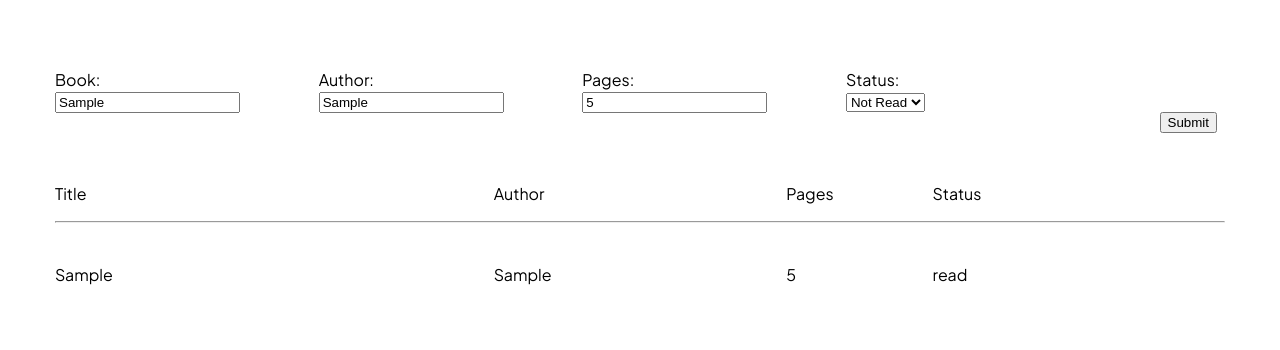
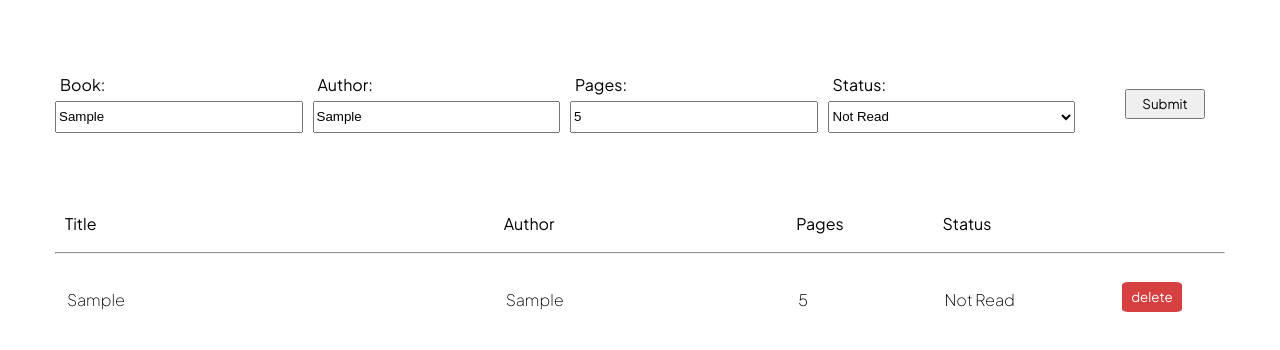
Before and after one commit to jesscz/library, a plain HTML site: page index.html in a window 1280 px wide. Both pictures are taken after typing "Sample", "Sample", "5" into the empty fields and a click on the button "Submit". Shown: the part 64-414 px from the top of the page. Drawn offline with Linux system fonts and the light colour scheme.

Commit message:
Fix counter for adding the most recent book, add delete button

```diff
--- a/index.html
+++ b/index.html
@@ -13,32 +13,31 @@
     <div id="form">
         <form action="" id="form-subs">
             <div class="user-sub">
-                <label for="book">Book:</label><br>
+                <label for="book">Book:</label>
                 <input type="text" id="book" name="book" required>
             </div>
             <div class="user-sub">
-                <label for="author">Author:</label><br>
+                <label for="author">Author:</label>
                 <input type="text" id="author" name="author" required>
             </div>
             <div class="user-sub">
-                <label for="pages">Pages:</label><br>
+                <label for="pages">Pages:</label>
                 <input type="number" min="1" step="1" id="pages" name="pages" required>
             </div>
             <div class="user-sub">
-                <label for="progress">Status:</label><br>
+                <label for="progress">Status:</label>
                 <select name="progress" id="progress">
-                    <option value="read">Not Read</option>
-                    <option value="not-read">Read</option>
+                    <option value="Not Read">Not Read</option>
+                    <option value="Read">Read</option>
                 </select>
             </div>
+
         </form>
-        <div>
-            <button id="submit-button">Submit</button>
-        </div>
+        <button id="submit-button">Submit</button>
     </div>
     <div id="display">
         <div id="title-grid">
-            <div class="title-grid">Title</div>
+            <div class="title-grid" id="title-id">Title</div>
             <div class="title-grid">Author</div>
             <div class="title-grid">Pages</div>
             <div class="title-grid">Status</div>
--- a/script.js
+++ b/script.js
@@ -3,6 +3,7 @@ const bookDisplay = document.getElementById("book-display");
 
 
 let myLibrary = [];
+
 
 function Book(title, author, pages, progress){
     this.title = title;
@@ -17,20 +18,21 @@ function addBookToLibrary(){
     author = document.getElementById("author").value;
     pages = document.getElementById("pages").value;
     progress = document.getElementById("progress").value;
+    if ((title != "") && (author != "") && (pages != "")){ //if values are not empty add book as new book
         const newBook = new Book(title, author, pages, progress);
         myLibrary.push(newBook);
-
-
-
-    for (i = 0; i < myLibrary.length; i++){
-        let counter = 0;
-        if (i == counter){
+        console.log(myLibrary.length);
+    }
+    let i = ((myLibrary.length) - 1); //same as mylibrary[index]
+    if (i >= 0){ //if it is not -1 (which means empty)
         const bookContainer = document.createElement("div");
         bookContainer.setAttribute("class", "books");
         const bookTitle = document.createElement("p");
         const bookAuthor = document.createElement("p");
         const bookPages = document.createElement("p");
         const bookStatus = document.createElement("p");
+        const deleteBtn = document.createElement("button");
+        deleteBtn.innerHTML = "delete";
         bookTitle.append(myLibrary[i][`title`]);
         bookAuthor.append(myLibrary[i][`author`]);
         bookPages.append(myLibrary[i][`pages`]);
@@ -39,15 +41,12 @@ function addBookToLibrary(){
         bookContainer.appendChild(bookAuthor);
         bookContainer.appendChild(bookPages);
         bookContainer.appendChild(bookStatus);
+        bookContainer.appendChild(deleteBtn);
         bookDisplay.appendChild(bookContainer);
         console.log(bookContainer);
     }
-        counter++;
 }
 
-
-
-}
 
 
 submitBook.addEventListener("click", () => {
--- a/styles.css
+++ b/styles.css
@@ -1,6 +1,9 @@
 @import url('https://fonts.googleapis.com/css2?family=Plus+Jakarta+Sans:ital,wght@0,200;0,300;0,400;1,200&display=swap');
 body{
     margin: 5px;
+    font-family: 'Plus Jakarta Sans', 'Arial', sans-serif;
+}
+button{
     font-family: 'Plus Jakarta Sans', 'Arial', sans-serif;
 }
 h1{
@@ -8,17 +11,30 @@ h1{
 }
 #form{
     display: grid;
-    grid-template-columns: 10fr 1fr;
-    align-items: end;
+    max-width: 1200px;
+    grid-template-columns: auto 80px;
 }
 #form-subs{
     display: grid;
     grid-template-columns: 1fr 1fr 1fr 1fr;
     margin: 50px;
+    gap: 10px;
     margin-bottom: 20px;
 }
+.user-sub{
+    display: grid;
+    grid-template-rows: 2em 2em;
+}
+.user-sub>label{
+    padding: 5px;
+}
+.user-sub>input{
+    grid-row: 2 / 3;
+}
 #submit-button{
-    align-items: end;
+    height: 30px;
+    position: relative;
+    top: 70px;
 }
 #display{
     margin: 50px;
@@ -26,10 +42,10 @@ h1{
 #title-grid, #book-display{
     display: grid;
     grid-template-columns: 3fr 2fr 1fr 1fr 1fr;
-    grid-auto-rows: auto
+    grid-auto-rows: auto;
 }
-#title-grid{
-    grid-template-rows: 30px 5px;
+.title-grid{
+    padding: 10px;
 }
 #title-hr{
     grid-column: 1 / 6;
@@ -38,6 +54,25 @@ h1{
 .books{
     display: grid;
     grid-column: 1 / 6;
-    margin-top: 30px;
     grid-template-columns: 3fr 2fr 1fr 1fr 1fr;
+    height: 70px;
+    font-weight: 200;
+    align-items: center;
 }
+.books>p{
+    padding-left: 12px;
+    margin-bottom: 10px;
+}
+.books>button{
+    grid-column: 5 / 6;
+    height: 30px;
+    width: 60px;
+    border: none;
+    place-self: center;
+    background-color: rgb(214, 64, 64);
+    color: white;
+    border-radius: 10%;
+}
+.books>button:hover{
+    opacity: 70%;
+}
```
Lines whose indentation alone changed are shown as unchanged.
